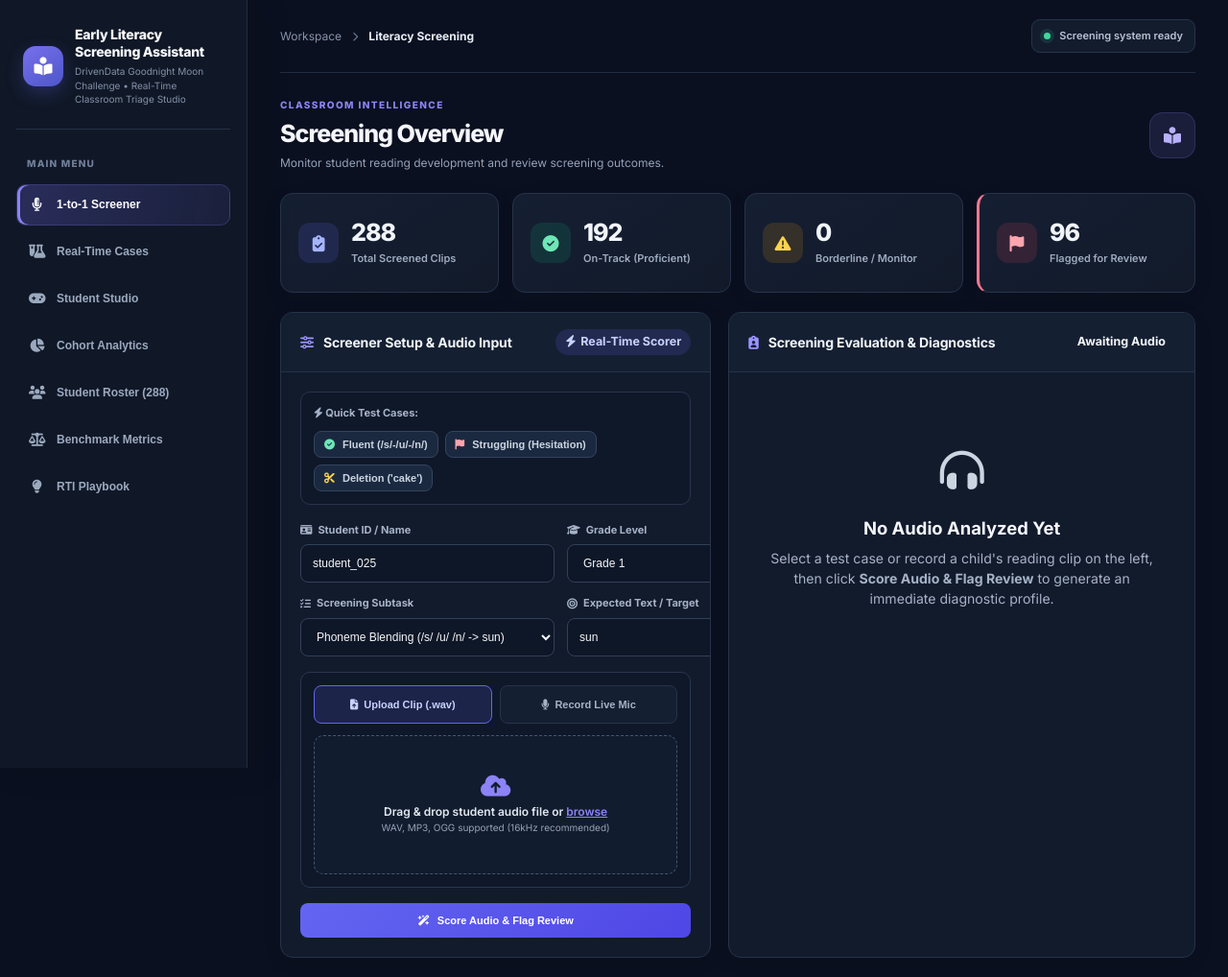
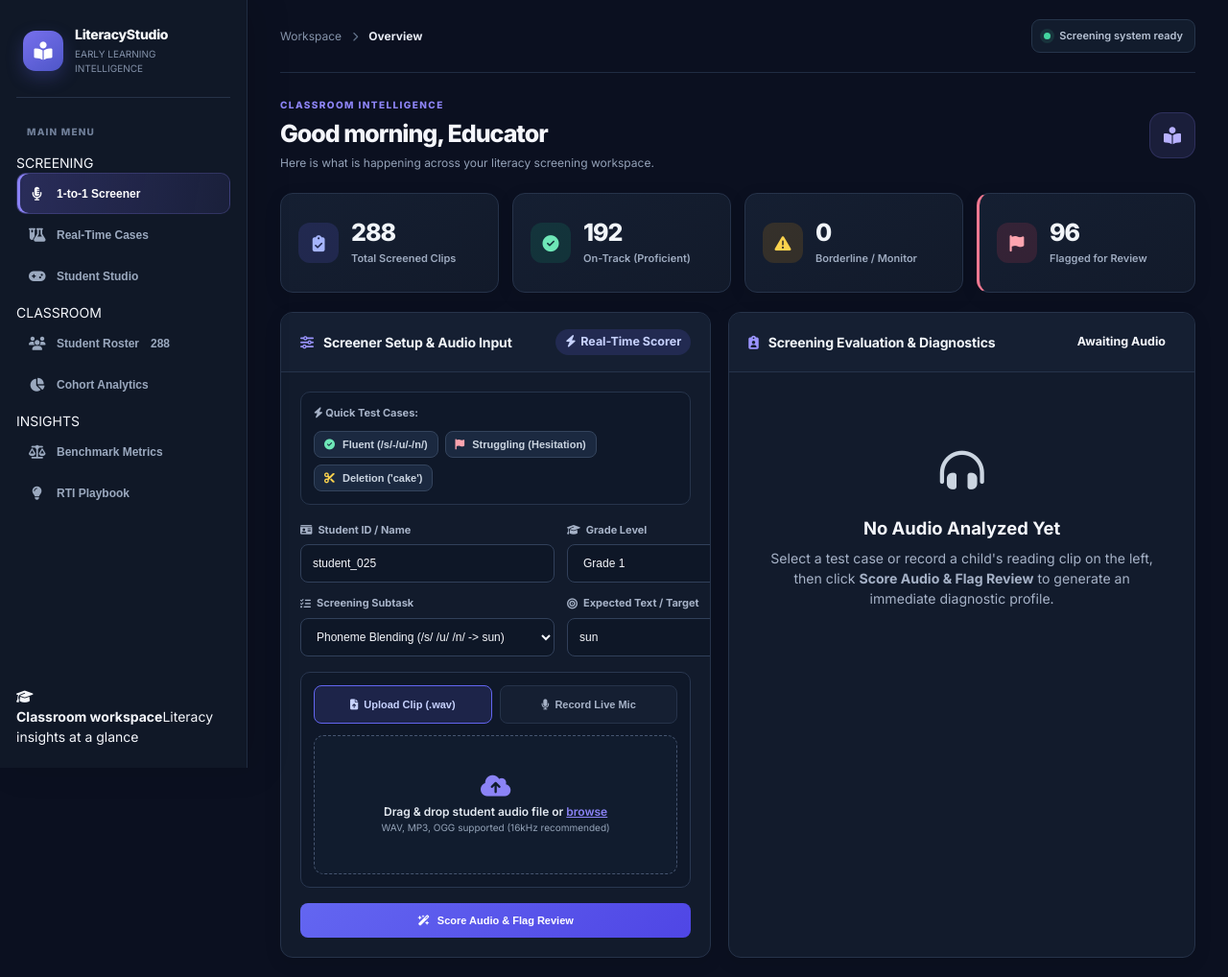
Before and after one commit to pmahitesh-cyber/Early-Literacy-Screening-Assistant, a FastAPI app: page / in a window 1280 px wide. Shown: the top 1018 px of the page at 96% size. Run offline with FastAPI, Linux system fonts and the light colour scheme.

Commit message:
Refine AuraClinic-inspired navigation and workspace branding

```diff
--- a/web_app/templates/index.html
+++ b/web_app/templates/index.html
@@ -3,7 +3,7 @@
 <head>
     <meta charset="UTF-8">
     <meta name="viewport" content="width=device-width, initial-scale=1.0">
-    <title>Early Literacy Screening Assistant | Interactive Classroom Studio</title>
+    <title>Literacy Studio | Early Literacy Screening</title>
     <link rel="stylesheet" href="/static/css/style.css">
     <link href="https://fonts.googleapis.com/css2?family=Inter:wght@300;400;500;600;700;800&display=swap" rel="stylesheet">
     <link rel="stylesheet" href="https://cdnjs.cloudflare.com/ajax/libs/font-awesome/6.4.0/css/all.min.css">
@@ -17,33 +17,47 @@
             <div class="nav-brand">
                 <div class="logo-icon"><i class="fa-solid fa-book-open-reader"></i></div>
                 <div>
-                    <h1 class="logo-title">Early Literacy Screening Assistant</h1>
-                    <span class="logo-subtitle">DrivenData Goodnight Moon Challenge • Real-Time Classroom Triage Studio</span>
+                    <h1 class="logo-title">Literacy<span>Studio</span></h1>
+                    <span class="logo-subtitle">EARLY LEARNING INTELLIGENCE</span>
                 </div>
             </div>
-            <div class="nav-links">
-                <button class="nav-btn active" data-tab="tab-screener"><i class="fa-solid fa-microphone-lines"></i> 1-to-1 Screener</button>
-                <button class="nav-btn" data-tab="tab-cases"><i class="fa-solid fa-flask-vial"></i> Real-Time Cases</button>
-                <button class="nav-btn" data-tab="tab-student-studio"><i class="fa-solid fa-gamepad"></i> Student Studio</button>
-                <button class="nav-btn" data-tab="tab-analytics"><i class="fa-solid fa-chart-pie"></i> Cohort Analytics</button>
-                <button class="nav-btn" data-tab="tab-roster"><i class="fa-solid fa-users"></i> Student Roster ({{ total_screened }})</button>
-                <button class="nav-btn" data-tab="tab-metrics"><i class="fa-solid fa-scale-balanced"></i> Benchmark Metrics</button>
-                <button class="nav-btn" data-tab="tab-interventions"><i class="fa-solid fa-lightbulb"></i> RTI Playbook</button>
+            <nav class="nav-links" aria-label="Main navigation">
+                <div class="nav-group">
+                    <span class="nav-group-label">SCREENING</span>
+                    <button class="nav-btn active" data-tab="tab-screener"><i class="fa-solid fa-microphone-lines"></i><span>1-to-1 Screener</span></button>
+                    <button class="nav-btn" data-tab="tab-cases"><i class="fa-solid fa-flask-vial"></i><span>Real-Time Cases</span></button>
+                    <button class="nav-btn" data-tab="tab-student-studio"><i class="fa-solid fa-gamepad"></i><span>Student Studio</span></button>
+                </div>
+                <div class="nav-group">
+                    <span class="nav-group-label">CLASSROOM</span>
+                    <button class="nav-btn" data-tab="tab-roster"><i class="fa-solid fa-users"></i><span>Student Roster</span><span class="nav-count">{{ total_screened }}</span></button>
+                    <button class="nav-btn" data-tab="tab-analytics"><i class="fa-solid fa-chart-pie"></i><span>Cohort Analytics</span></button>
+                </div>
+                <div class="nav-group">
+                    <span class="nav-group-label">INSIGHTS</span>
+                    <button class="nav-btn" data-tab="tab-metrics"><i class="fa-solid fa-scale-balanced"></i><span>Benchmark Metrics</span></button>
+                    <button class="nav-btn" data-tab="tab-interventions"><i class="fa-solid fa-lightbulb"></i><span>RTI Playbook</span></button>
+                </div>
+            </nav>
+            <div class="sidebar-bottom">
+                <div class="sidebar-help-icon"><i class="fa-solid fa-graduation-cap"></i></div>
+                <div><strong>Classroom workspace</strong><span>Literacy insights at a glance</span></div>
+                <span class="sidebar-live-dot" aria-label="System ready"></span>
             </div>
         </header>
 
         <!-- AuraClinic-inspired workspace header -->
         <div class="workspace-topbar">
             <div class="workspace-breadcrumb">
-                <span>Workspace</span><i class="fa-solid fa-chevron-right"></i><strong>Literacy Screening</strong>
+                <span>Workspace</span><i class="fa-solid fa-chevron-right"></i><strong>Overview</strong>
             </div>
             <div class="workspace-status"><span class="status-pulse"></span> Screening system ready</div>
         </div>
         <section class="workspace-heading">
             <div>
                 <p class="eyebrow">CLASSROOM INTELLIGENCE</p>
-                <h1>Screening Overview</h1>
-                <p>Monitor student reading development and review screening outcomes.</p>
+                <h1>Good morning, Educator</h1>
+                <p>Here is what is happening across your literacy screening workspace.</p>
             </div>
             <div class="heading-mark"><i class="fa-solid fa-book-open-reader"></i></div>
         </section>
```
